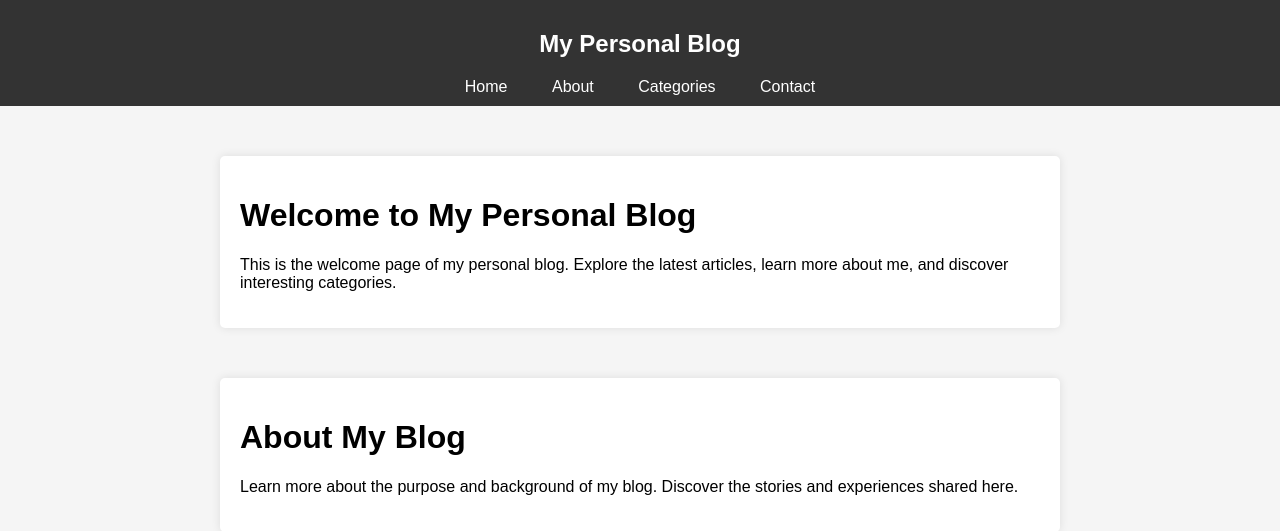
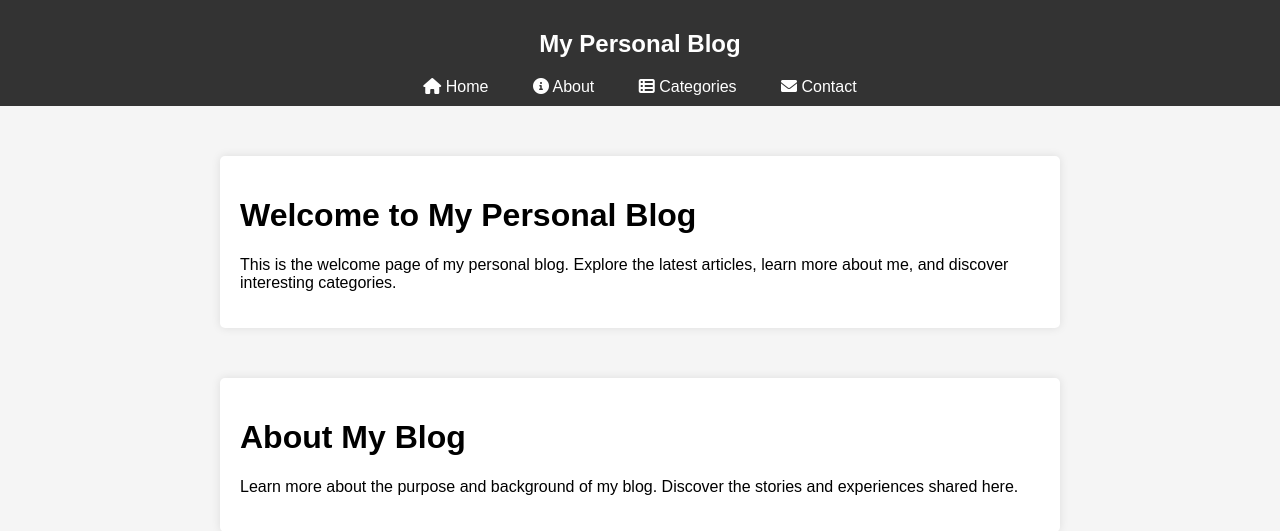
Before and after one commit to MicheloMJ/django-tutorials, a Django app: page / in a window 1280 px wide. Shown: the top 531 px of the page. Run offline with Django 5.2, Linux system fonts and the light colour scheme.

Commit message:
icons added

```diff
--- a/starting/social/website/templates/website/welcome.html
+++ b/starting/social/website/templates/website/welcome.html
@@ -5,6 +5,9 @@
 <head>
     <meta charset="UTF-8">
     <meta name="viewport" content="width=device-width, initial-scale=1.0">
+    <!-- Add this to the head section of your HTML -->
+    <link rel="stylesheet" href="https://cdnjs.cloudflare.com/ajax/libs/font-awesome/6.0.0/css/all.min.css" integrity="sha512-...YOUR-SHA512-HASH-HERE..." crossorigin="anonymous" />
+
     <title>Welcome to My Personal Blog</title>
     <style>
         body {
@@ -57,13 +60,15 @@
     </style>
 </head>
 <body>
-    <div id="navbar">
-        <h2>My Personal Blog</h2>
-        <a href="#home">Home</a>
-        <a href="#about">About</a>
-        <a href="#categories">Categories</a>
-        <a href="#contact">Contact</a>
-    </div>
+<!-- Modify your navbar section -->
+<div id="navbar">
+    <h2>My Personal Blog</h2>
+    <a href="#home"><i class="fas fa-home"></i> Home</a>
+    <a href="#about"><i class="fas fa-info-circle"></i> About</a>
+    <a href="#categories"><i class="fas fa-th-list"></i> Categories</a>
+    <a href="#contact"><i class="fas fa-envelope"></i> Contact</a>
+</div>
+
 
     <div id="welcome-container">
         <h1>Welcome to My Personal Blog</h1>
```
